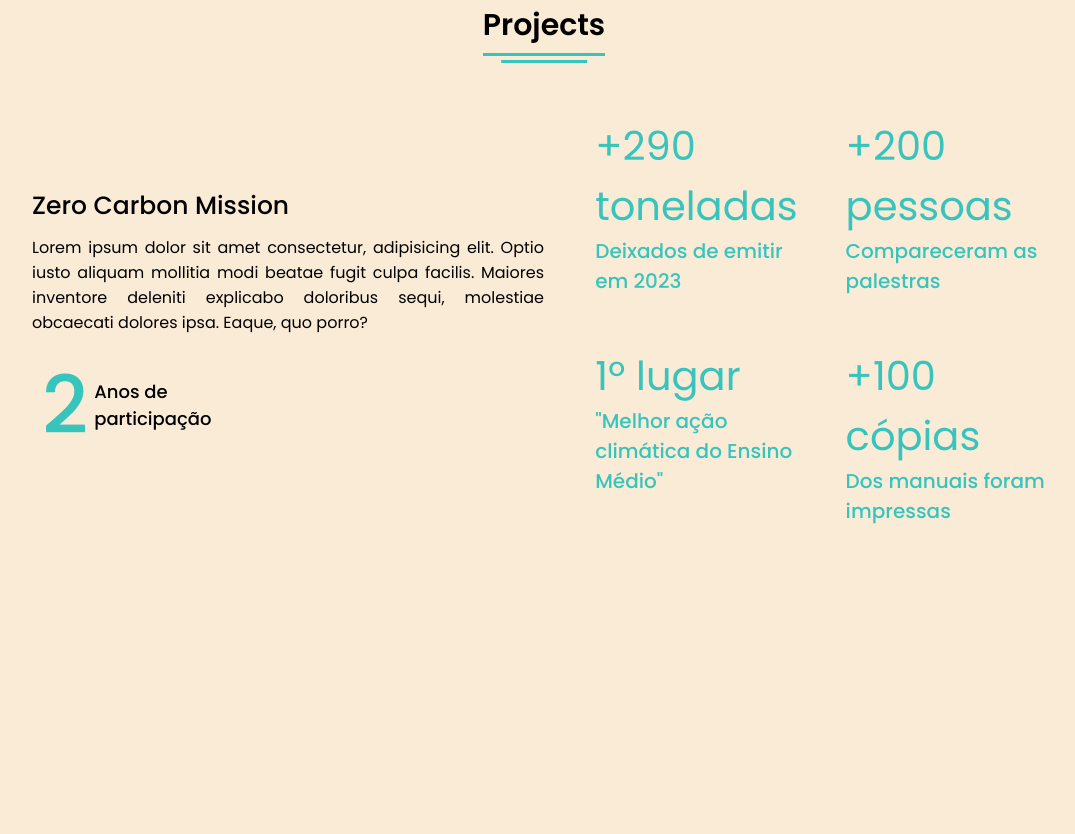
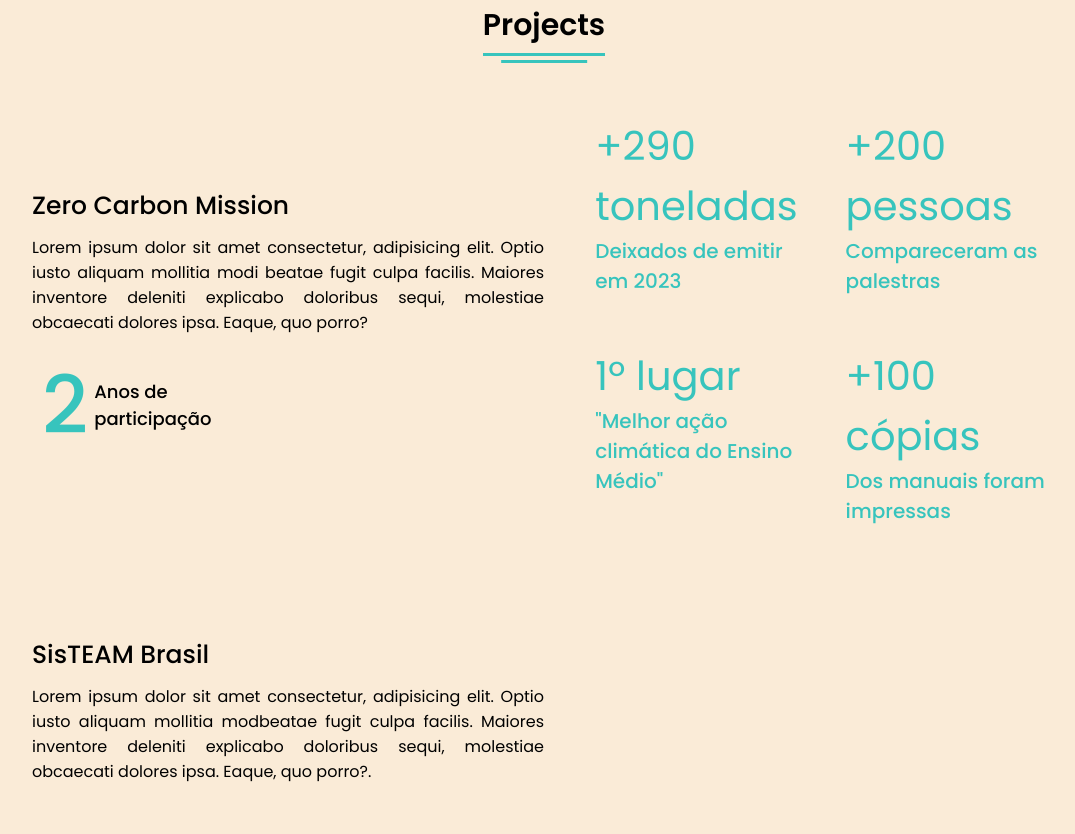
Before and after one commit to myrellacandidon/meu-portfolio, a plain HTML site: page index.html in a window 1280 px wide. Shown: the part 1307-2141 px from the top of the page, without its empty margins (96-1171 px from the left). Before the commit the page ends 1903 px from the top, so only its background shows below. Drawn offline with Linux system fonts and the light colour scheme.

Commit message:
Update index.html

```diff
--- a/index.html
+++ b/index.html
@@ -113,6 +113,13 @@
                 </div>
             </div>
         </div>
+        <div class="content">
+            <div class="projects-details">
+                <div class="text">
+                    <div class="topic">
+                        SisTEAM Brasil
+                    </div>
+                    <p data-aos="fade-right"> Lorem ipsum dolor sit amet consectetur, adipisicing elit. Optio iusto aliquam mollitia modbeatae fugit culpa facilis. Maiores inventore deleniti explicabo doloribus sequi, molestiae obcaecati dolores ipsa. Eaque, quo porro?.</p>
     </section>
 
 
```
